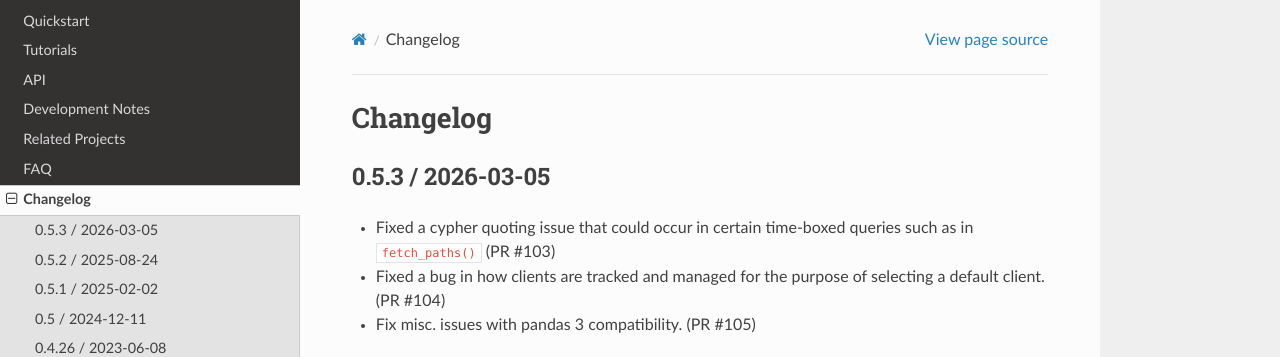
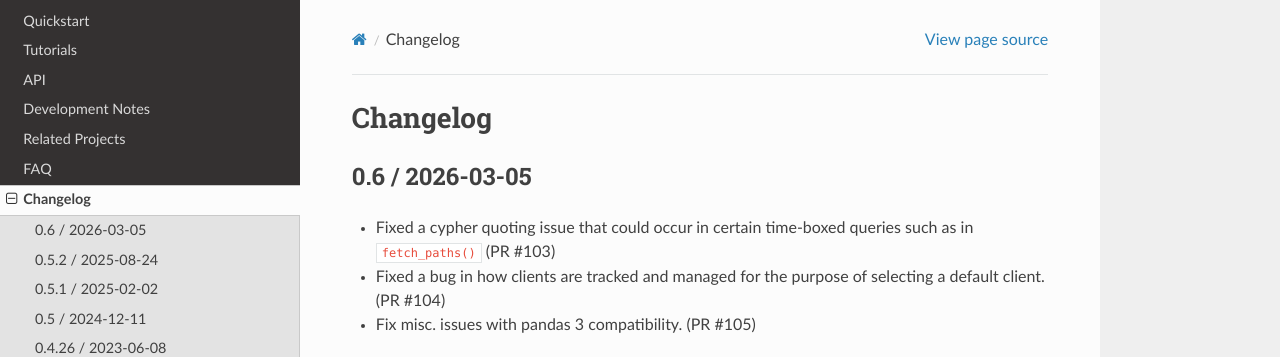
Before and after one commit to connectome-neuprint/neuprint-python, a Sphinx documentation site: the page built from docs/source/changelog.rst, in a window 1280 px wide and 900 px high. Shown: the top 357 px of the window. Built offline with Sphinx 7.4.7 and the Read the Docs theme 3.1.0, drawn with Linux system fonts in a browser that asks for light colours; pages that are not in the unit, such as notebooks, are missing from menus.

Commit message:
docs: conda upload command now uses .conda extension Also fix version in changelog

```diff
--- a/docs/source/changelog.rst
+++ b/docs/source/changelog.rst
@@ -1,7 +1,7 @@
 Changelog
 =========
 
-0.5.3 / 2026-03-05
+0.6 / 2026-03-05
 ------------------
 - Fixed a cypher quoting issue that could occur in certain time-boxed queries such as in ``fetch_paths()`` (PR #103)
 - Fixed a bug in how clients are tracked and managed for the purpose of selecting a default client. (PR #104)
--- a/docs/source/development.rst
+++ b/docs/source/development.rst
@@ -90,7 +90,7 @@ To prepare a release, follow these steps:
 
     # Build and upload the conda package
     conda build conda-recipe
-    anaconda upload -u flyem-forge $(conda info --base)/conda-bld/noarch/neuprint-python-${NEW_TAG}-py_0.tar.bz2
+    anaconda upload -u flyem-forge $(conda info --base)/conda-bld/noarch/neuprint-python-${NEW_TAG}-py_0.conda
 
     # Build and upload the PyPI package
     ./upload-to-pypi.sh
```
